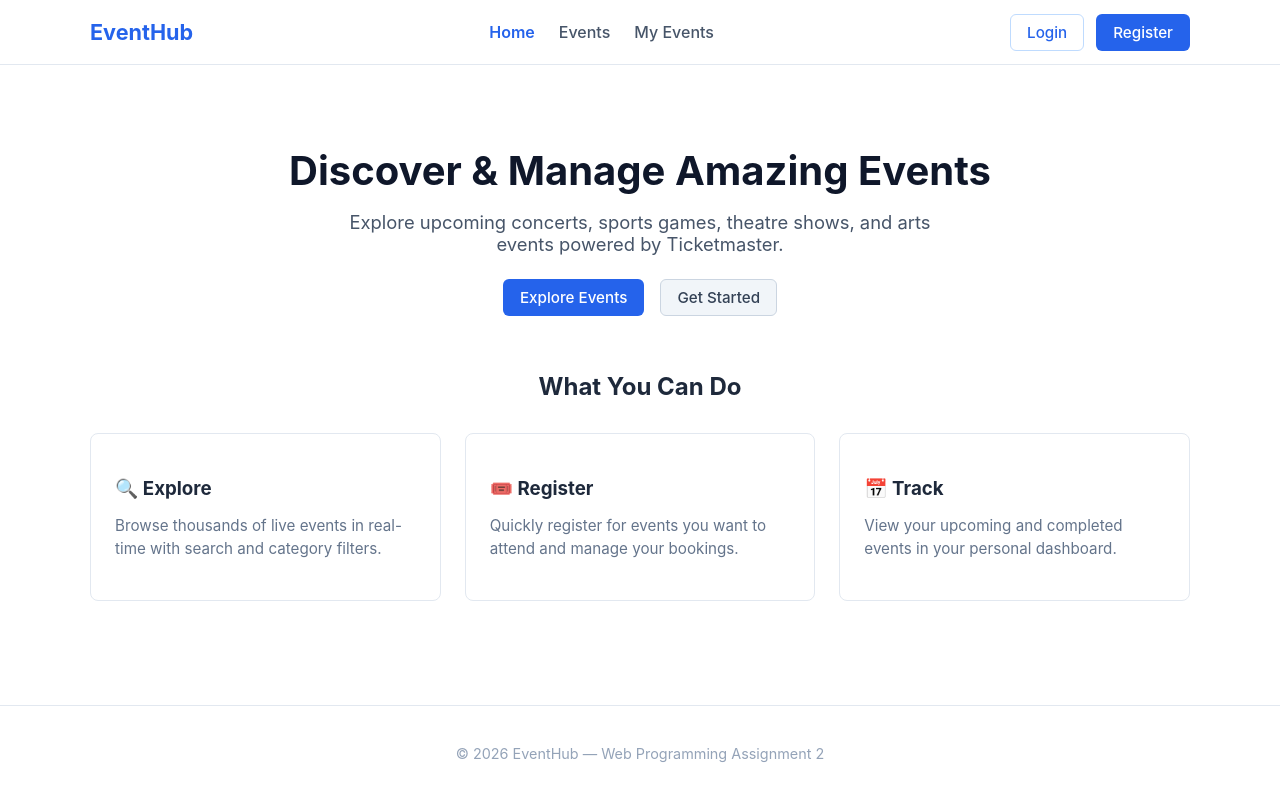
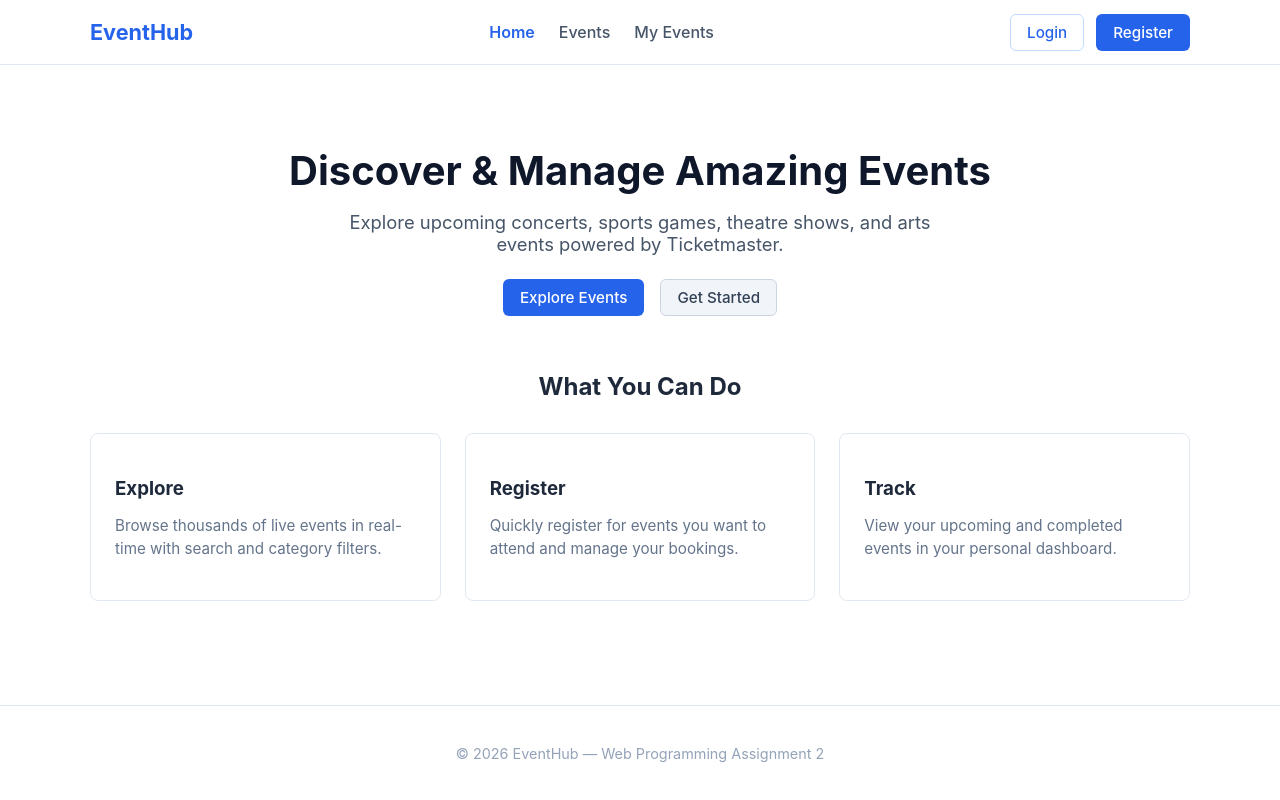
Before and after one commit to Shayan-Qadir/23L-0790-web-A2, a React (Create React App) app: page / in a window 1280 px wide. Built offline with nearby package versions, Linux system fonts and the light colour scheme.

Commit message:
Remove emojis from UI text

```diff
--- a/src/pages/EventDetails.js
+++ b/src/pages/EventDetails.js
@@ -7,7 +7,7 @@ function EventDetails() {
   return (
     <div className="page-container">
       <Link to="/events" className="back-link">
-        ← Back to Events
+        &larr; Back to Events
       </Link>
       <div className="page-header">
         <h1>Event Details</h1>
--- a/src/pages/Home.js
+++ b/src/pages/Home.js
@@ -21,15 +21,15 @@ function Home() {
         <h2>What You Can Do</h2>
         <div className="feature-grid">
           <div className="feature-card">
-            <h3>🔍 Explore</h3>
+            <h3>Explore</h3>
             <p>Browse thousands of live events in real-time with search and category filters.</p>
           </div>
           <div className="feature-card">
-            <h3>🎟️ Register</h3>
+            <h3>Register</h3>
             <p>Quickly register for events you want to attend and manage your bookings.</p>
           </div>
           <div className="feature-card">
-            <h3>📅 Track</h3>
+            <h3>Track</h3>
             <p>View your upcoming and completed events in your personal dashboard.</p>
           </div>
         </div>
```
